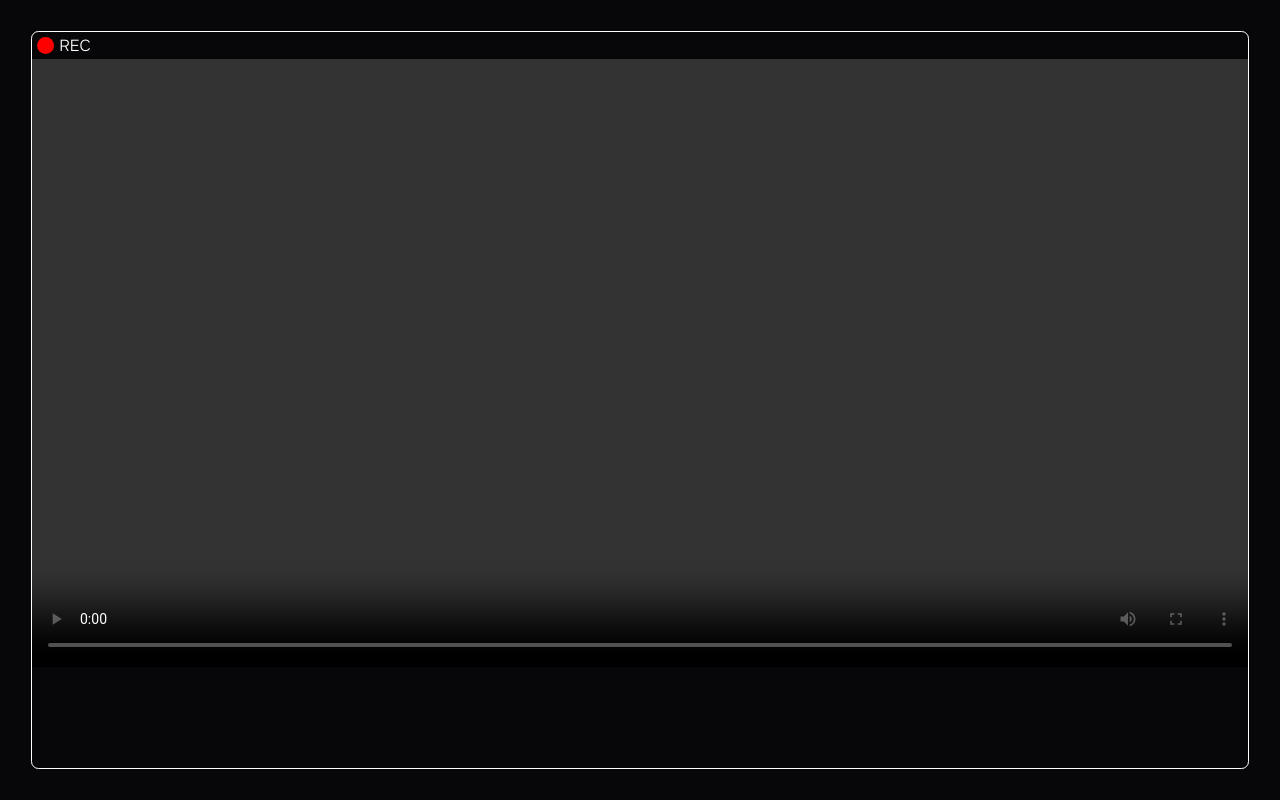
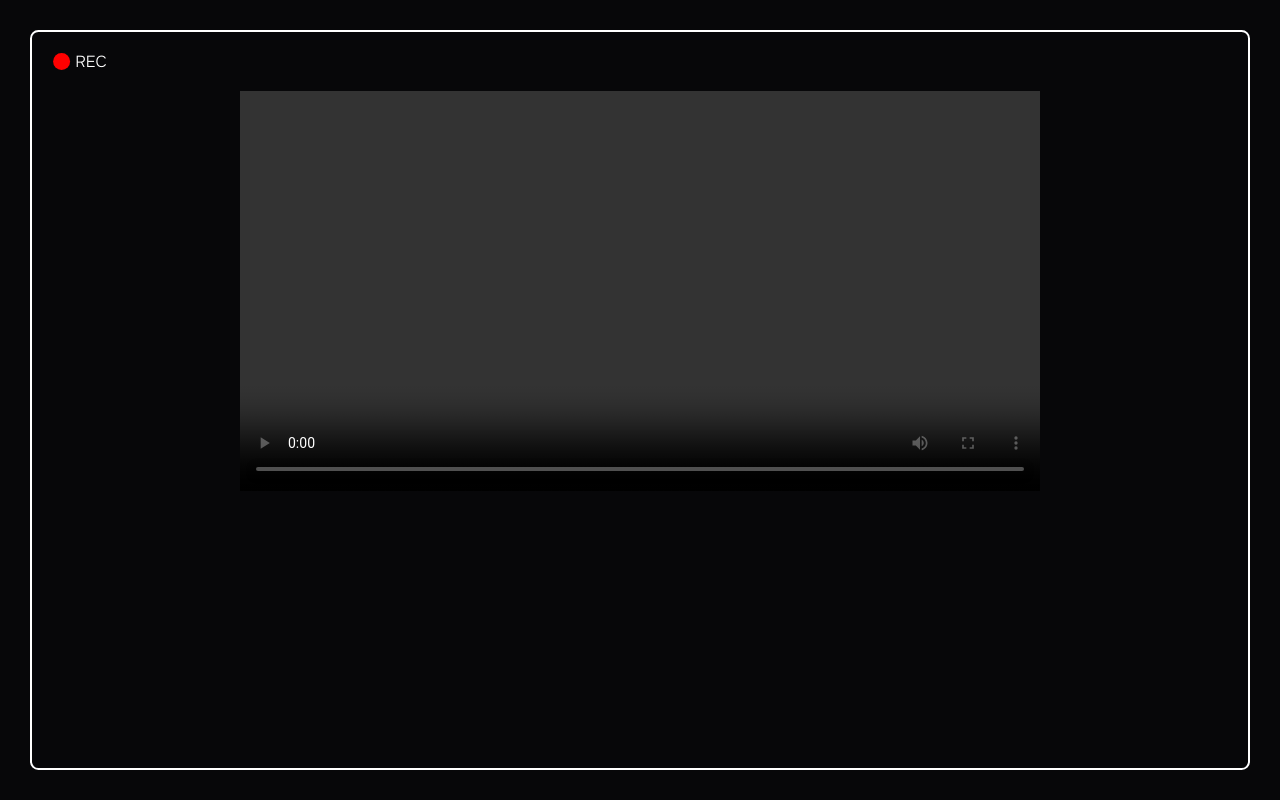
Before and after one commit to JoseIu/rec-j, an Angular app: page / in a window 1280 px wide. Built offline with nearby package versions, Linux system fonts and the light colour scheme.

Commit message:
styles for preview

```diff
--- a/src/app/components/recorder-container/recorder-container.component.scss
+++ b/src/app/components/recorder-container/recorder-container.component.scss
@@ -1,15 +1,49 @@
 .container {
   width: 100%;
-  height: 100vh;
+  height: 100dvh;
   padding: 2em;
   background-color: var(--bg-color);
 }
 
 .recorder {
-  outline: 0.0625rem solid white;
+  padding: 1em;
+  outline: 0.125rem solid white;
   border-radius: 0.4em;
   width: 100%;
   height: 100%;
 
   background-color: var(--bg-color);
 }
+
+.preview {
+  width: 100%;
+  padding: 1em;
+
+  display: flex;
+  flex-direction: column;
+  align-items: center;
+  justify-content: center;
+  row-gap: 3em;
+  &__download {
+    background-color: red;
+    padding: 0.5em 1em;
+    border-radius: 0.3em;
+    display: flex;
+    align-items: center;
+    column-gap: 0.5em;
+    font-weight: 600;
+  }
+  &__icon {
+    width: 1.2em;
+  }
+
+  &__video {
+    display: block;
+    position: sticky;
+    top: 0;
+    left: 0;
+    width: 50em;
+    max-width: 100%;
+    height: auto;
+  }
+}
```
